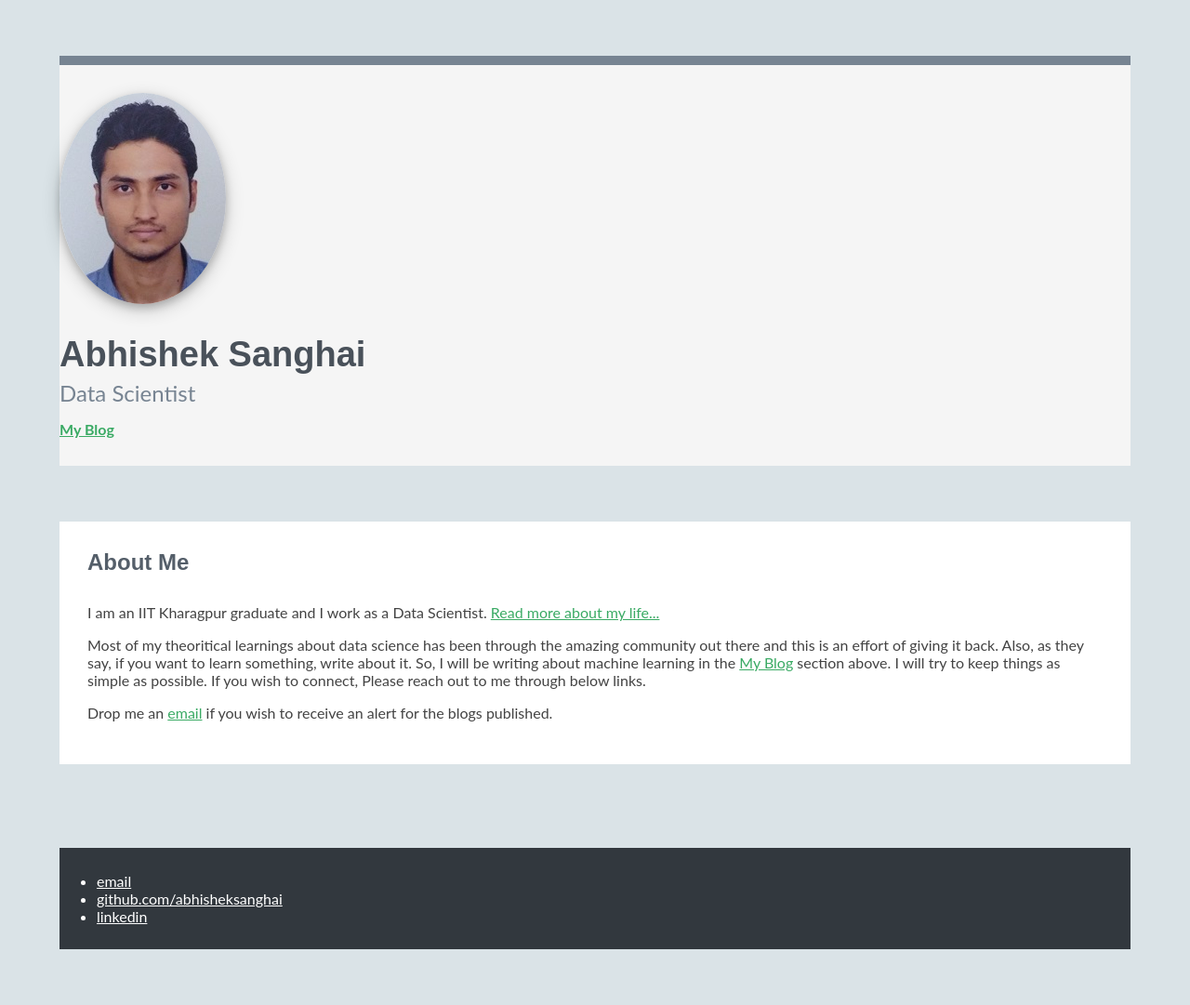
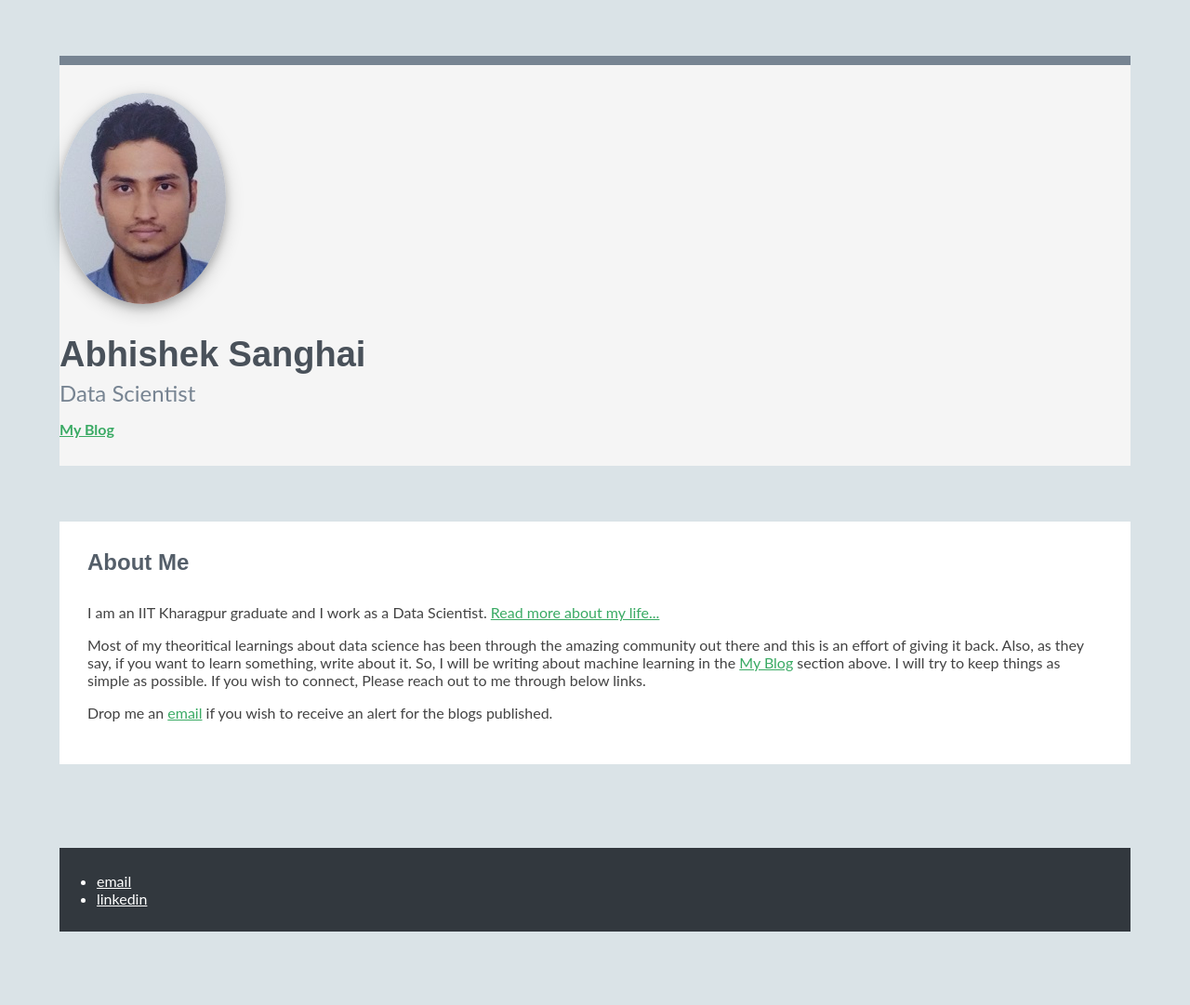
Before and after one commit to abhisheksanghai/abhisheksanghai.github.io, a Jekyll site: the page index.html, which Jekyll copies as it is, in a window 1280 px wide. Shown: the whole page at 93% size. Built offline with Jekyll 4.4.1, drawn with Linux system fonts in a browser that asks for light colours.

Commit message:
Update index.html
Removing Github Link

```diff
--- a/index.html
+++ b/index.html
@@ -47,7 +47,6 @@
         <div class="container text-center">
                 <ul>
 	        		<li><a href="mailto:abhisanghai32@gmail.com" title="abhisanghai32@gmail.com">email</a></li>
-	        		<li><a href="https://github.com/abhisheksanghai">github.com/abhisheksanghai</a></li>
 				<li><a href="https://www.linkedin.com/in/abhishek-sanghai-67540450">linkedin</a></li>
 		</ul>
 	 </div><!--//container-->
```
